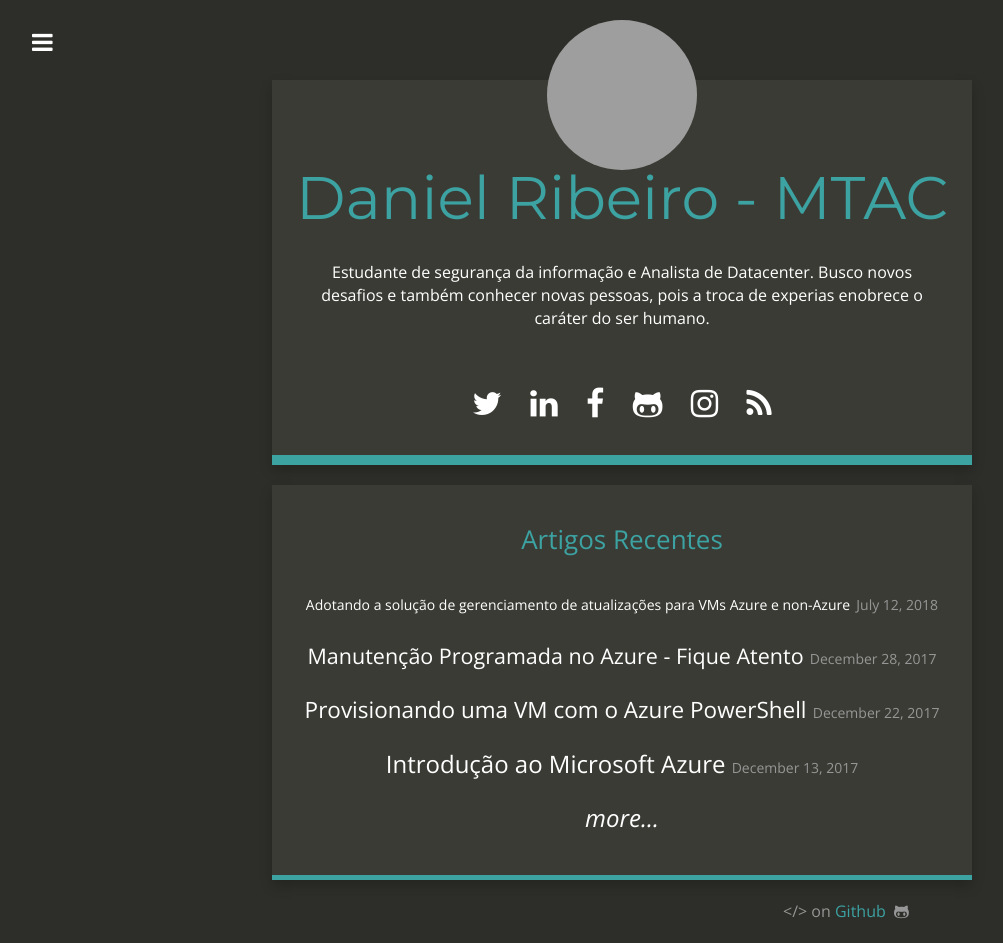
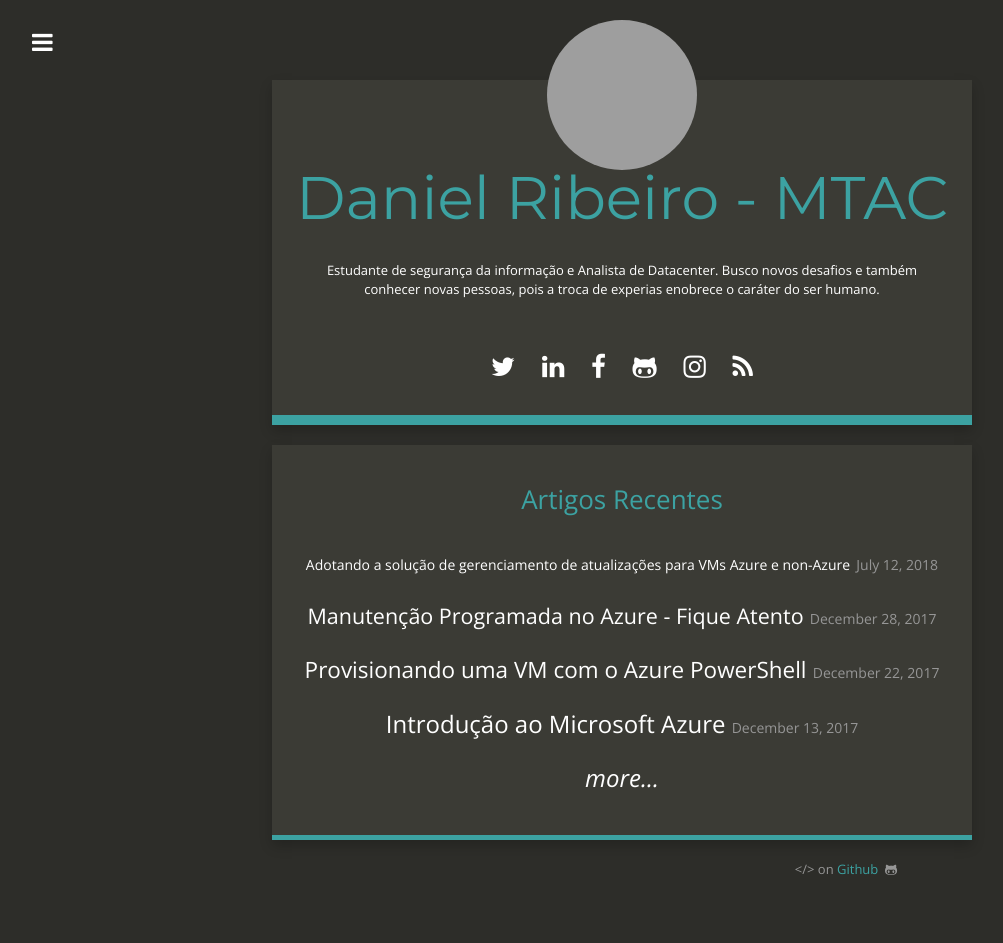
Before and after one commit to daribei/xdanielribeiro.github.io, a Jekyll site: the page built from index.html, in a window 1280 px wide. Shown: the whole page, without its empty margins (18-1021 px from the left). Built offline with Jekyll 4.4.1, drawn with Linux system fonts in a browser that asks for light colours; nearby versions of some CDN libraries; after the commit the page ends 900 px from its top, so only the background shows below that; grey boxes are pictures that could not be loaded.

Commit message:
Changes.

```diff
--- a/css/style.scss
+++ b/css/style.scss
@@ -48,7 +48,7 @@
 	font-weight: 300;
 	background-color: $dark;
 	color: $white;
-	font-size: 16px;
+	font-size: 13px;
 	height: 100%;
 	width: 100%
 }
```
Also changed, not shown: _posts/2018-07-12-azure-update-management.md (+1 -1 lines).
